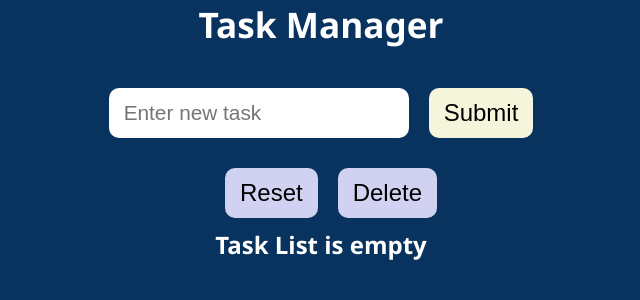
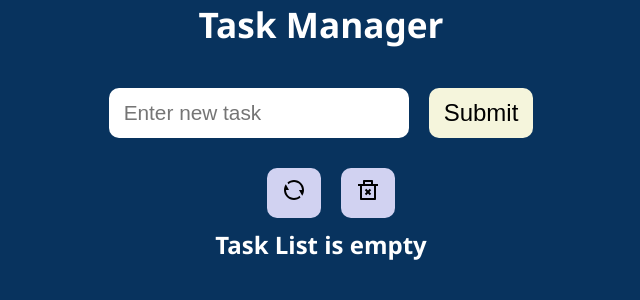
Before and after one commit to Valeriusdev/react-task-manager-app, a React (Vite) app: page / in a window 1280 px wide. Shown: the top 300 px of the page, without its empty margins (319-959 px from the left). Built offline with nearby package versions, Linux system fonts and the light colour scheme.

Commit message:
update TasksActions component

```diff
--- a/src/components/Tasks/TasksActions.jsx
+++ b/src/components/Tasks/TasksActions.jsx
@@ -1,10 +1,11 @@
+import { RiRefreshLine, RiDeleteBin2Line } from "react-icons/ri"
 import Button from "../../UI/Button"
 
 const TasksActions = () => {
   return (
     <>
-        <Button>Reset</Button>
-        <Button>Delete</Button>
+        <Button><RiRefreshLine /></Button>
+        <Button><RiDeleteBin2Line /></Button>
     </>
   )
 }
```
